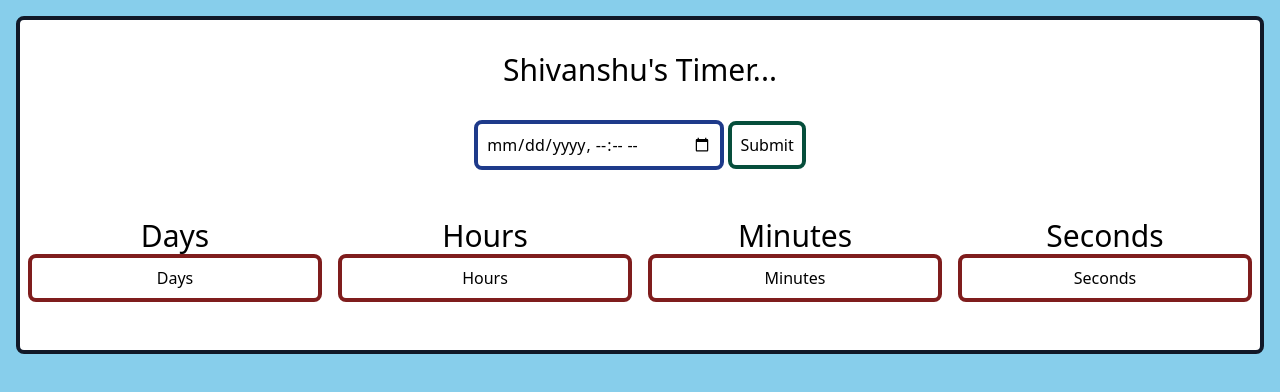
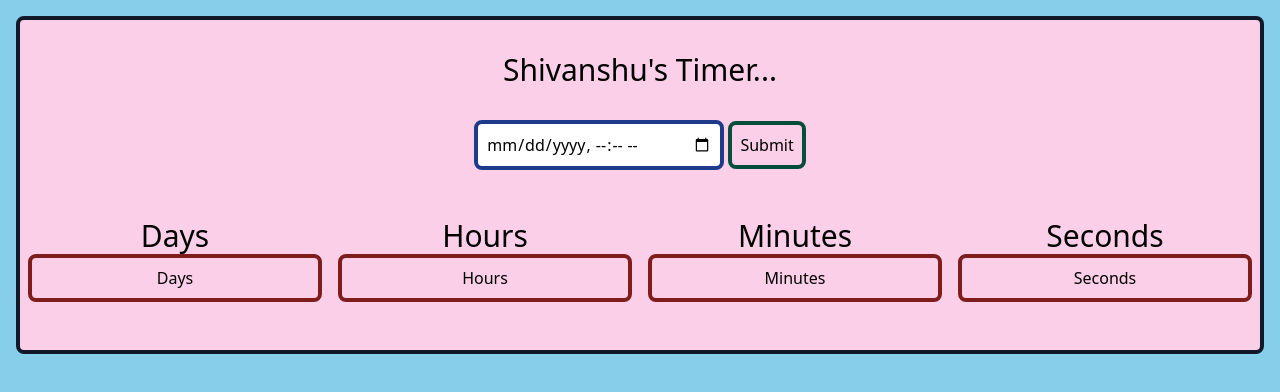
Before and after one commit to SHIVSB/Countdown-Timer, a plain HTML site: page index.html in a window 1280 px wide. Drawn offline with nearby package versions, Linux system fonts and the light colour scheme.

Commit message:
color change

```diff
--- a/index.html
+++ b/index.html
@@ -8,7 +8,7 @@
     <title>Static Template</title>
 </head>
 <body bgcolor="#87ceeb">
-<div class="border-gray-900 border-4 rounded-lg my-4 mx-4 bg-white">
+<div class="border-gray-900 border-4 rounded-lg my-4 mx-4 bg-white bg-pink-200">
 <center>
     <div >
         <h1 class="py-8 text-3xl text-bold">Shivanshu's Timer...</h1>
```
